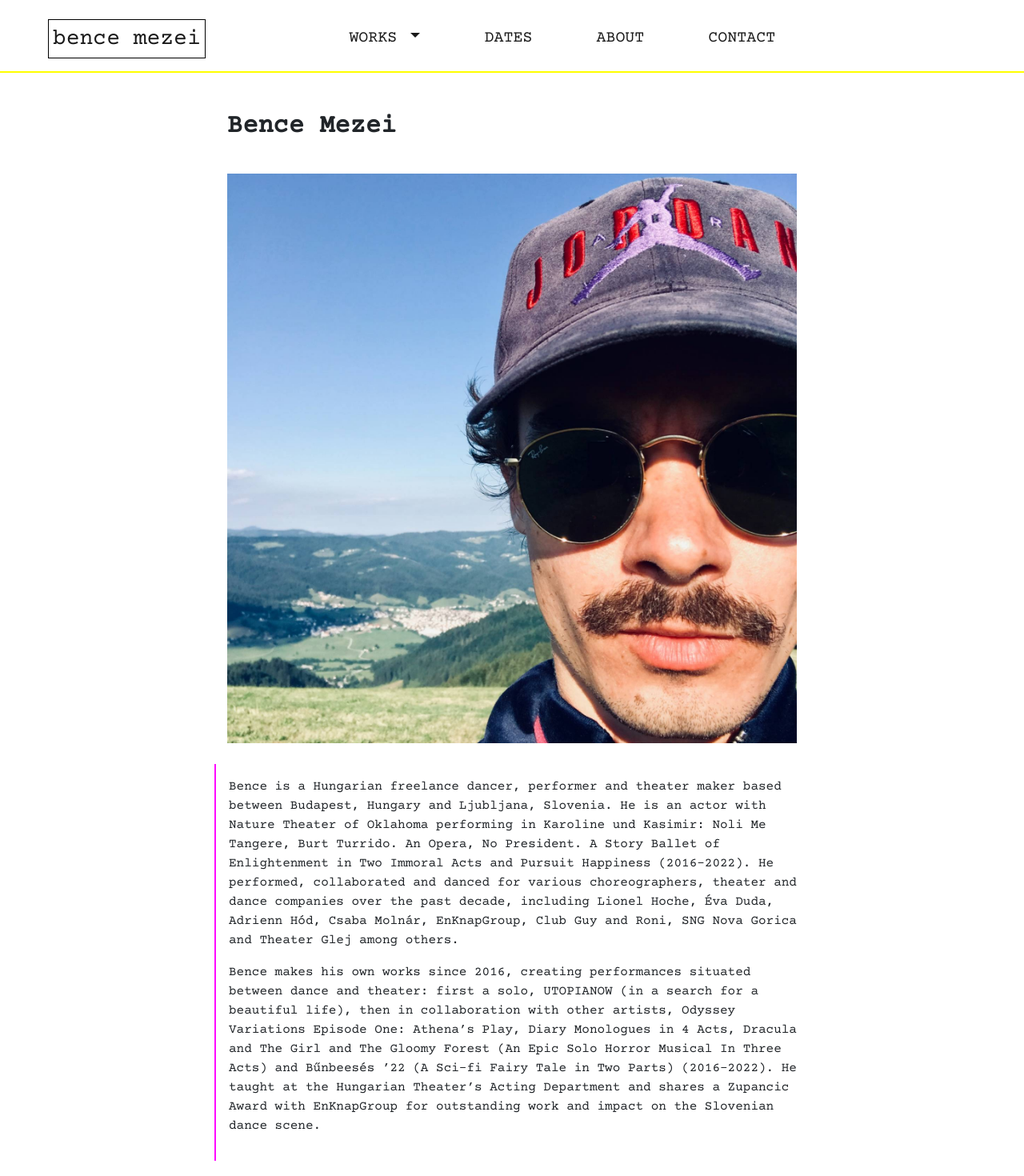
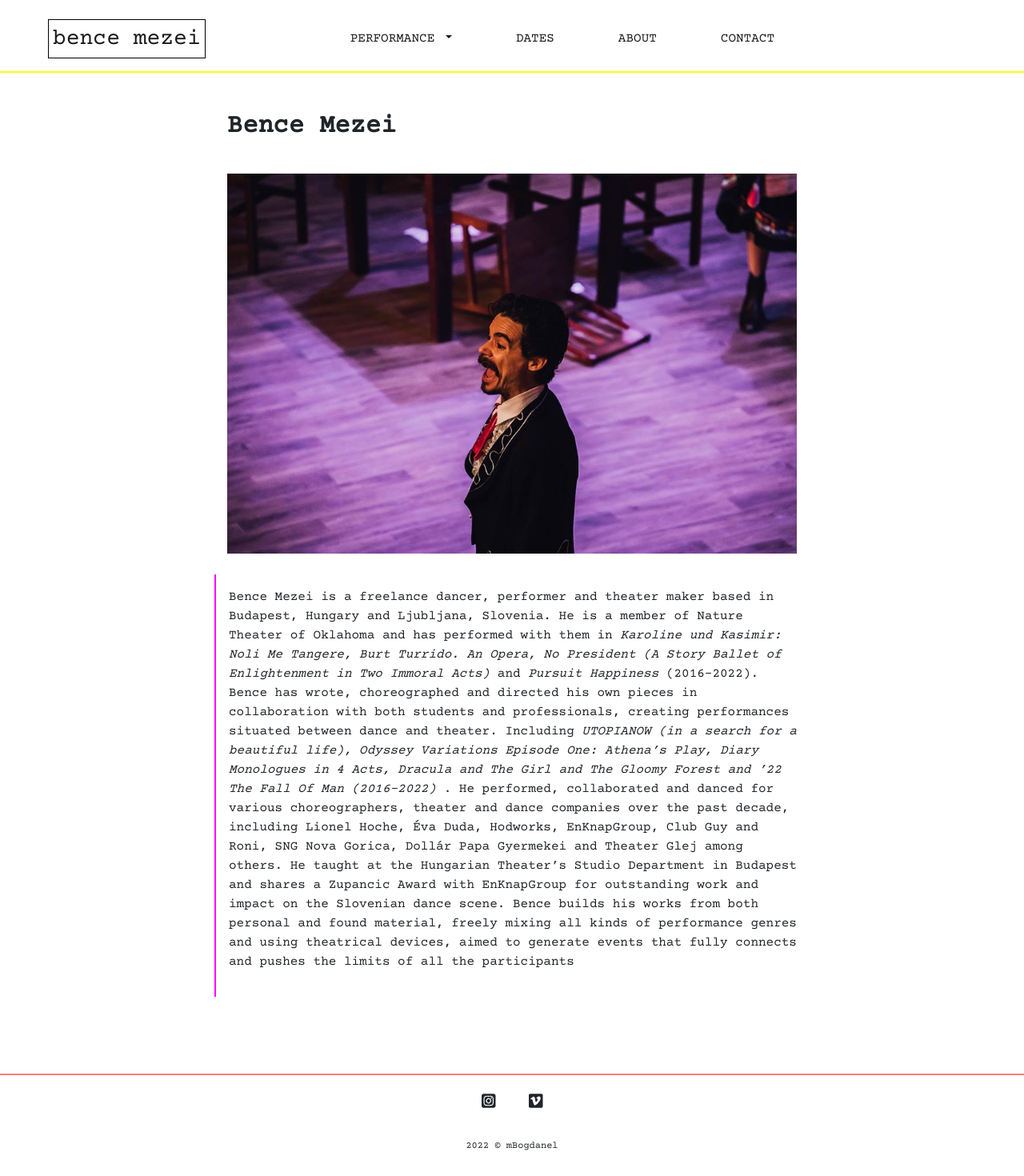
Before and after one commit to mbogdanel/Bence, an Angular app: page /about in a window 1280 px wide. Shown: the top 1470 px of the page at 80% size. Built offline with nearby package versions, Linux system fonts and the light colour scheme.

Commit message:
stuff changed

```diff
--- a/package.json
+++ b/package.json
@@ -1,6 +1,6 @@
 {
   "name": "bence-mezei",
-  "version": "0.0.0",
+  "version": "1.0.0",
   "scripts": {
     "ng": "ng",
     "start": "ng serve",
--- a/src/app/components/navbar/navbar.component.html
+++ b/src/app/components/navbar/navbar.component.html
@@ -35,7 +35,7 @@
               data-bs-toggle="dropdown"
               aria-expanded="false"
             >
-              WORKS
+              PERFORMANCE
             </a>
 
             <ul class="dropdown-menu" aria-labelledby="navbarDropdown">
--- a/src/app/components/navbar/navbar.component.scss
+++ b/src/app/components/navbar/navbar.component.scss
@@ -11,7 +11,7 @@ li {
     padding-right: 135px;
   }
   a {
-    font-size: 20px;
+    font-size: 16px;
   }
 }
 
--- a/src/app/components/navbar2/navbar2.component.html
+++ b/src/app/components/navbar2/navbar2.component.html
@@ -35,7 +35,7 @@
               data-bs-toggle="dropdown"
               aria-expanded="false"
             >
-              WORKS
+              PERFORMANCE
             </a>
 
             <ul class="dropdown-menu" aria-labelledby="navbarDropdown">
--- a/src/app/components/navbar2/navbar2.component.scss
+++ b/src/app/components/navbar2/navbar2.component.scss
@@ -17,7 +17,8 @@ nav {
   z-index: 100;
   background-color: transparent !important;
   a {
-    color: rgb(255, 255, 255) !important;
+    // color: rgb(255, 255, 255) !important;
+    font-weight: 800;
   }
 }
 
@@ -36,7 +37,8 @@ li {
   }
 
   a {
-    font-size: 20px;
+    font-size: 16px;
+    font-weight: 800;
   }
 }
 
@@ -64,7 +66,8 @@ a:hover {
   width: 100%;
   float: left;
   height: 2px;
-  background-color: #fff;
+  // background-color: #fff;
+  background-color: black;
   margin-bottom: 5px;
 }
 
@@ -74,9 +77,11 @@ a:hover {
 
 .name {
   padding: 5px;
-  border: 1px solid #fff;
+  // border: 1px solid #fff;
+  border: 1px solid black;
 }
 
 nav {
   border-bottom: 1px solid yellow;
+  background: rgba(218, 189, 181, 0.4) !important;
 }
--- a/src/app/pages/about/about.component.html
+++ b/src/app/pages/about/about.component.html
@@ -8,12 +8,36 @@
     <div class="card mt-3 border-0">
       <img
         class="p-3 card-img-top"
-        src="assets/pictures/about.jpg"
+        src="assets/pictures/picture_for_opening_page.jpg"
         alt="image"
       />
       <div class="card-body">
-        <p *ngFor="let paragraph of paragraphs">
-          {{ paragraph }}
+        <p>
+          Bence Mezei is a freelance dancer, performer and theater maker based
+          in Budapest, Hungary and Ljubljana, Slovenia. He is a member of Nature
+          Theater of Oklahoma and has performed with them in
+          <i>
+            Karoline und Kasimir: Noli Me Tangere, Burt Turrido. An Opera, No
+            President (A Story Ballet of Enlightenment in Two Immoral Acts)</i
+          >
+          and <i> Pursuit Happiness</i> (2016-2022). Bence has wrote,
+          choreographed and directed his own pieces in collaboration with both
+          students and professionals, creating performances situated between
+          dance and theater. Including
+          <i>
+            UTOPIANOW (in a search for a beautiful life), Odyssey Variations
+            Episode One: Athena’s Play, Diary Monologues in 4 Acts, Dracula and
+            The Girl and The Gloomy Forest and ’22 The Fall Of Man (2016-2022) </i
+          >. He performed, collaborated and danced for various choreographers,
+          theater and dance companies over the past decade, including Lionel
+          Hoche, Éva Duda, Hodworks, EnKnapGroup, Club Guy and Roni, SNG Nova
+          Gorica, Dollár Papa Gyermekei and Theater Glej among others. He taught
+          at the Hungarian Theater’s Studio Department in Budapest and shares a
+          Zupancic Award with EnKnapGroup for outstanding work and impact on the
+          Slovenian dance scene. Bence builds his works from both personal and
+          found material, freely mixing all kinds of performance genres and
+          using theatrical devices, aimed to generate events that fully connects
+          and pushes the limits of all the participants
         </p>
       </div>
     </div>
--- a/src/app/pages/contact/contact.component.html
+++ b/src/app/pages/contact/contact.component.html
@@ -7,7 +7,7 @@
         </h2> -->
         <div class="card-title mb-5">
           <h6 class="card-text mt-3">
-            Bence Mezei |
+            <strong>Bence Mezei | </strong>
             <a href="mailto:mezei.ben@gmail.comm">
               <strong>mezei.ben@gmail.com</strong>
             </a>
--- a/src/app/pages/contact/contact.component.scss
+++ b/src/app/pages/contact/contact.component.scss
@@ -18,6 +18,8 @@
   border-left: #ff00ff 2px solid;
 }
 
+h6,
 a {
   text-decoration: none;
+  color: black;
 }
--- a/src/app/pages/home/home.component.scss
+++ b/src/app/pages/home/home.component.scss
@@ -4,7 +4,8 @@
   left: 0;
   width: 100%;
   height: 100%;
-  background-image: url("/assets/pictures/picture_for_opening_page.jpg");
+  // background-image: url("/assets/pictures/picture_for_opening_page.jpg");
+  background-image: url("/assets/pictures/home_page_2022_photo-andrejlamut_WEB-9.jpg");
   background-repeat: no-repeat;
   background-size: cover;
   background-position: center;
--- a/src/app/services/data.service.ts
+++ b/src/app/services/data.service.ts
@@ -6,8 +6,7 @@ import { Injectable } from '@angular/core';
 export class DataService {
   aboutPage = {
     paragraphs: [
-      'Bence is a Hungarian freelance dancer, performer and theater maker based between Budapest, Hungary and Ljubljana, Slovenia. He is an actor with Nature Theater of Oklahoma performing in Karoline und Kasimir: Noli Me Tangere, Burt Turrido. An Opera, No President. A Story Ballet of Enlightenment in Two Immoral Acts and Pursuit Happiness (2016-2022). He performed, collaborated and danced for various choreographers, theater and dance companies over the past decade, including Lionel Hoche, Éva Duda, Adrienn Hód, Csaba Molnár, EnKnapGroup, Club Guy and Roni, SNG Nova Gorica and Theater Glej among others.  ',
-      'Bence makes his own works since 2016, creating performances situated between dance and theater: first a solo, UTOPIANOW (in a search for a beautiful life), then in collaboration with other artists, Odyssey Variations Episode One: Athena’s Play, Diary Monologues in 4 Acts, Dracula and The Girl and The Gloomy Forest (An Epic Solo Horror Musical In Three Acts) and Bűnbeesés ’22 (A Sci-fi Fairy Tale in Two Parts) (2016-2022). He taught at the Hungarian Theater’s Acting Department and shares a Zupancic Award with EnKnapGroup for outstanding work and impact on the Slovenian dance scene.',
+      'Bence Mezei is a freelance dancer, performer and theater maker based in Budapest, Hungary and Ljubljana, Slovenia. He is a member of Nature Theater of Oklahoma and has performed with them in Karoline und Kasimir: Noli Me Tangere, Burt Turrido. An Opera, No President (A Story Ballet of Enlightenment in Two Immoral Acts) and Pursuit Happiness (2016-2022). Bence has wrote, choreographed and directed his own pieces in collaboration with both students and professionals, creating performances situated between dance and theater. Including UTOPIANOW (in a search for a beautiful life), Odyssey Variations Episode One: Athena’s Play, Diary Monologues in 4 Acts, Dracula and The Girl and The Gloomy Forest and ’22 The Fall Of Man (2016-2022). He performed, collaborated and danced for various choreographers, theater and dance companies over the past decade, including Lionel Hoche, Éva Duda, Hodworks, EnKnapGroup, Club Guy and Roni, SNG Nova Gorica, Dollár Papa Gyermekei and Theater Glej among others. He taught at the Hungarian Theater’s Studio Department in Budapest and shares a Zupancic Award with EnKnapGroup for outstanding work and impact on the Slovenian dance scene. Bence builds his works from both personal and found material, freely mixing all kinds of performance genres and using theatrical devices, aimed to generate events that fully connects and pushes the limits of all the participants.',
     ],
   };
 
@@ -15,6 +14,21 @@ export class DataService {
     {
       year: 2023,
       events: [
+        {
+          play: 'Dollár Papa Gyermekei - Blue Lagoon',
+          venue: 'Trafó Kortárs Művészetek Háza, BUDAPEST (HU)',
+          date: '4 - 5 May 2023',
+        },
+        {
+          play: 'Hodworks & Dollár Papa Gyermekei - Kabaré',
+          venue: 'Trafó Kortárs Művészetek Háza, BUDAPEST (HU)',
+          date: '16 April 2023',
+        },
+        {
+          play: 'Hodworks & Dollár Papa Gyermekei - Kabaré',
+          venue: 'Trafó Kortárs Művészetek Háza, BUDAPEST (HU)',
+          date: '9 March 2023',
+        },
         {
           play: 'Hodworks & Dollár Papa Gyermekei - Kabaré',
           venue: 'Trafó Kortárs Művészetek Háza, BUDAPEST (HU)',
```
Also changed, not shown: src/assets/pictures/home_page_2022_photo-andrejlamut_WEB-9.jpg (added).
